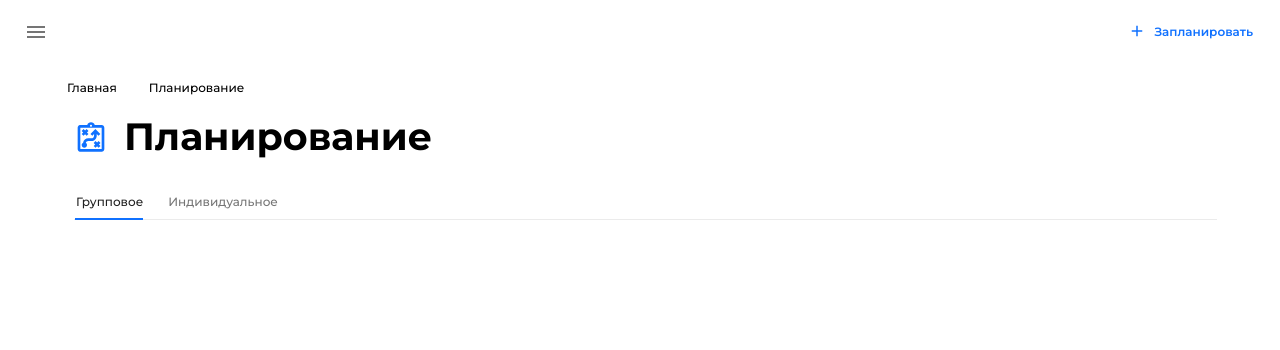
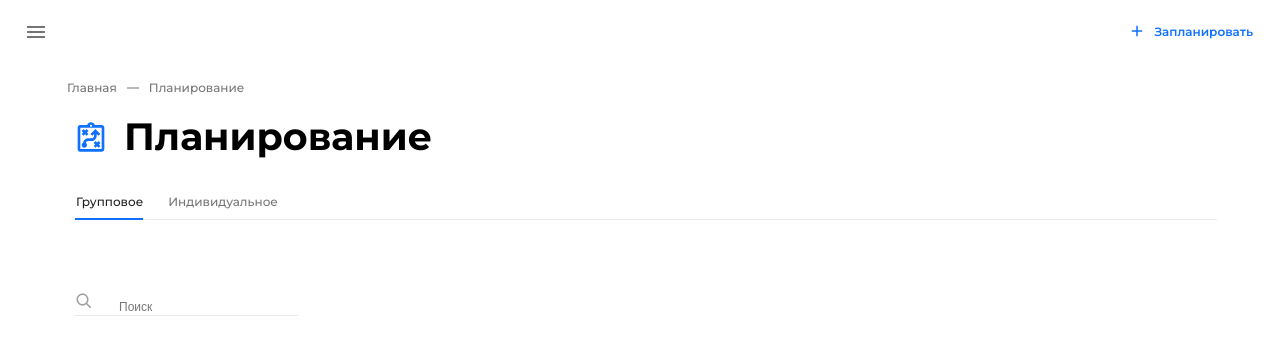
Before and after one commit to AM5090/study_js, an Angular app: page / in a window 1280 px wide. Shown: the top 350 px of the page. Built offline with nearby package versions, Linux system fonts and the light colour scheme.

Commit message:
Добавил поле поиска

```diff
--- a/src/app/breadcrums/breadcrums.component.scss
+++ b/src/app/breadcrums/breadcrums.component.scss
@@ -1,3 +1,9 @@
+/* переменные */
+$grey: #0000008A;
+$lite-grey: #00000014;
+$blue: #1071FF;
+$black: #000000DE;
+
 .section-breadcrums {
     height: 50px;
     .breadcrums {
@@ -15,13 +21,13 @@
         display: flex;
         align-items: center;
 
-        color: var(--grey);
+        color: $grey;
         .breadcrums__element {
             width: 12px;
             height: 2px;
             margin: 0 10px;
             opacity: 0.5;
-            background-color: var(--grey);
+            background-color: $grey;
         }
     }
 }
--- a/src/app/header/header.component.scss
+++ b/src/app/header/header.component.scss
@@ -1,3 +1,8 @@
+/* переменные */
+$grey: #0000008A;
+$blue: #1071FF;
+$black: #000000DE;
+
 .header {
     display: flex;
     align-items: center;
@@ -11,10 +16,5 @@
         flex-direction: column;
         align-items: center;
         justify-content: space-between;
-        .header__burger-item {
-            width: 100%;
-            height: 2px;
-            background-color: var(--grey);
-        }
     }
 }
--- a/src/app/planning/planning.component.html
+++ b/src/app/planning/planning.component.html
@@ -17,6 +17,15 @@
                 <div class="tabs__item tabs__item_active">Групповое</div>
                 <div class="tabs__item">Индивидуальное</div>
             </div>
+
+            <div class="choice">
+                <div class="choice-search">
+                    <div class="choice-search__icon">
+                        <img src="./assets/icon/icon-3.svg">
+                    </div>
+                    <input type="text" class="choice-search__input" placeholder="Поиск">
+                </div>
+            </div>
         </div>
     </div>
 </div>
--- a/src/styles.scss
+++ b/src/styles.scss
@@ -1,4 +1,5 @@
 @import url('https://fonts.googleapis.com/css2?family=Montserrat:wght@500;600;700&display=swap');
+
 
 * {
     box-sizing: border-box;
@@ -15,6 +16,7 @@ h1,h2,h3,h4,h5,h6,p {
 
 /* переменные */
 $grey: #0000008A;
+$lite-grey: #00000014;
 $blue: #1071FF;
 $black: #000000DE;
 
@@ -65,7 +67,7 @@ $black: #000000DE;
     align-items: center;
     margin-top: 32px;
     width: 101%;
-    border-bottom: 1px solid #00000014;
+    border-bottom: 1px solid $lite-grey;
     .tabs__item {
         position: relative;
         font-weight: 500;
@@ -92,3 +94,31 @@ $black: #000000DE;
         margin-left: 21px;
     }
 }
+
+/* поля выбора */
+
+.choice {
+    margin-top: 76px;
+    .choice-search {
+        position: relative;
+        width: 166px;
+        .choice-search__icon {
+            position: absolute;
+            top: -3px;
+            left: 2px;
+            img {
+                display: block;
+            }
+        }
+        .choice-search__input {
+            border: none;
+            border-bottom: 1px solid $lite-grey;
+            padding-left: 45px;
+            &::placeholder {
+                font-size: 12px;
+                font-weight: 500px;
+
+            }
+        }
+    }
+}
```
